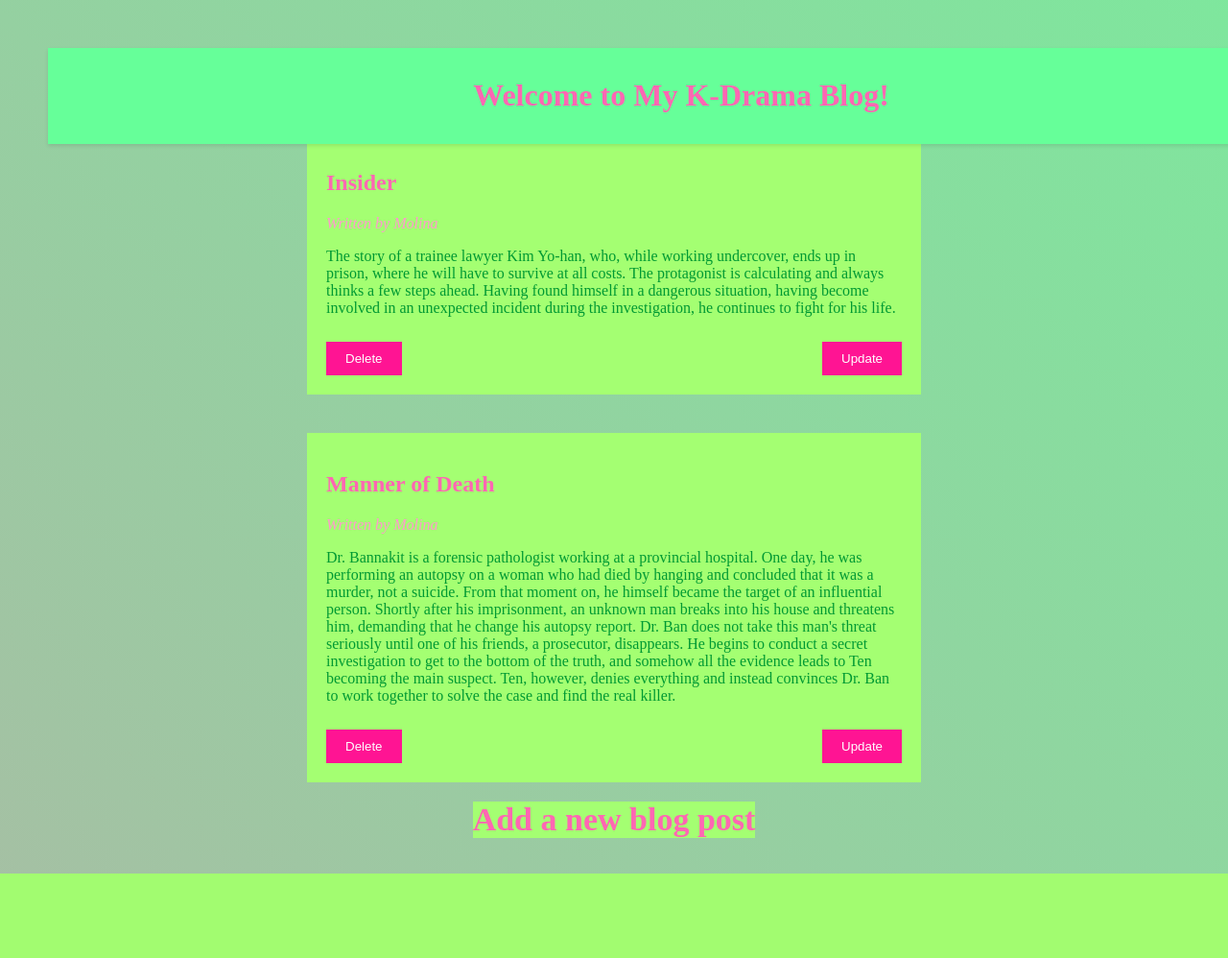
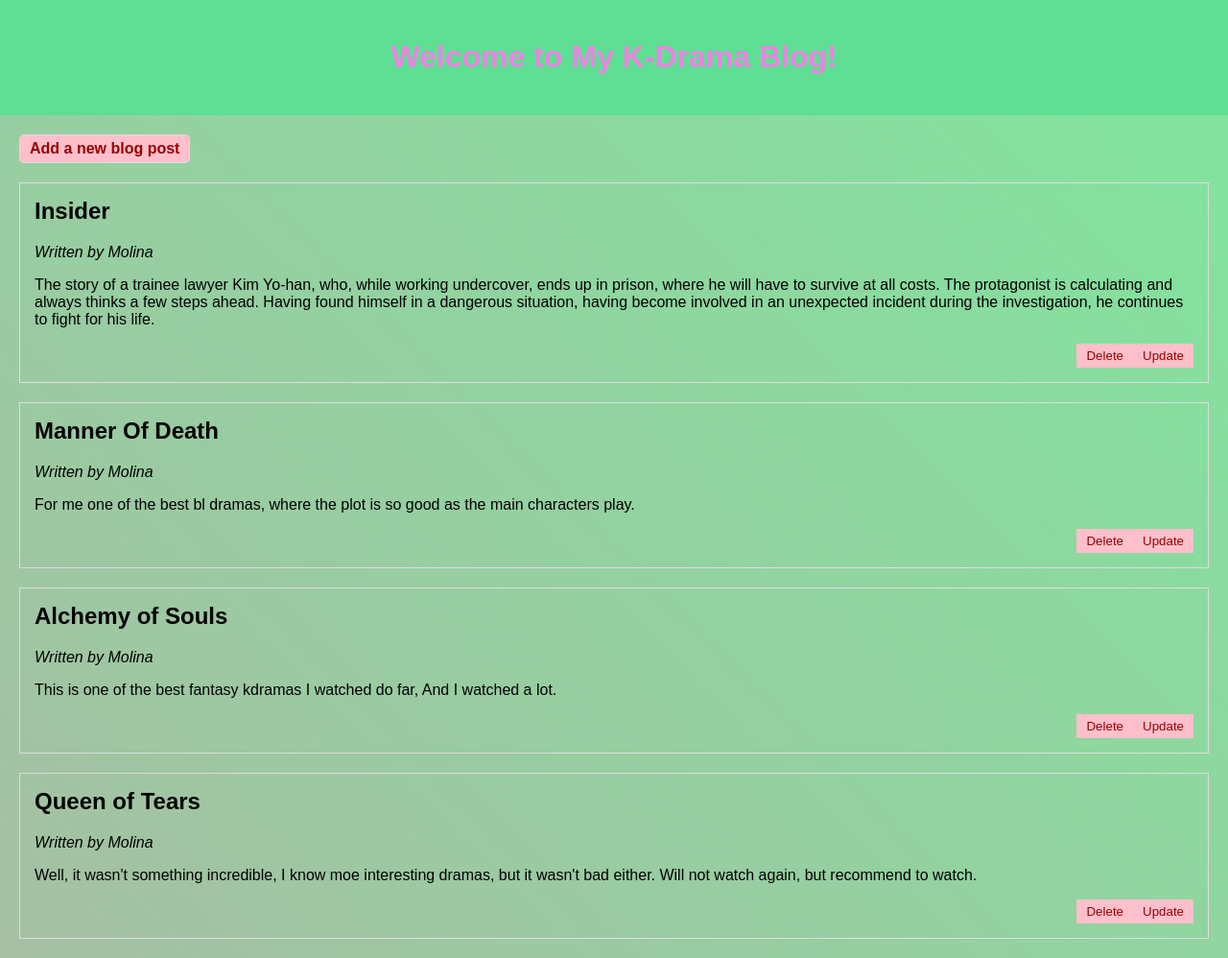
Before and after one commit to butterflyforkill/masterblog, a Flask app: page / in a window 1280 px wide. Shown: the whole page at 96% size. Before the commit the page ends 910 px from the top, so only its background shows below. Run offline with Flask 3, Linux system fonts and the light colour scheme.

Commit message:
Change main css, add requirements.txt

```diff
--- a/app.py
+++ b/app.py
@@ -2,16 +2,31 @@ from flask import Flask, render_template, request, redirect, url_for
 import json_parcer
 import uuid
 
+
 app = Flask(__name__)
-
 blog_posts = json_parcer.load_data('data.json')
 
 
 def generate_random_id():
+    """
+    Generate a random ID using UUID for the blog post.
+
+    Returns:
+    str: A randomly generated UUID to be used as the ID for the blog post.
+    """
     return str(uuid.uuid4())
 
 
 def delete_post_by_id(post_id):
+    """
+    Delete a blog post by its ID from the blog_posts list and update the JSON file.
+
+    Args:
+    post_id (str): The ID of the post to be deleted.
+
+    Returns:
+    bool: True if post is deleted successfully, False if post_id is not found in the list.
+    """
     for post in blog_posts:
         if post['id'] == post_id:
             blog_posts.remove(post)
@@ -21,6 +36,15 @@ def delete_post_by_id(post_id):
 
 
 def fetch_post_by_id(post_id):
+    """
+    Fetch a blog post by its ID from the blog_posts list.
+
+    Args:
+    post_id (str): The ID of the post to be fetched.
+
+    Returns:
+    dict or None: The blog post if found, None if the post_id is not found in the list.
+    """
     for post in blog_posts:
         if post['id'] == post_id:
             return post
@@ -28,11 +52,27 @@ def fetch_post_by_id(post_id):
 
 @app.route('/')
 def index():
+    """
+    Render the index.html template with the blog_posts and display it on the home page.
+    """
     return render_template('index.html', posts=blog_posts)
 
 
 @app.route('/add', methods=['GET', 'POST'])
 def add():
+    """
+    Add a new blog post to the blog_posts list and save it to the JSON file.
+
+    If the request method is POST:
+    - Get the title, author, and content from the form.
+    - Generate a random ID for the blog post.
+    - Append the new post to the blog_posts list.
+    - Save the updated blog posts to the JSON file.
+    - Redirect to the home page.
+
+    If the request method is GET:
+    - Render the add.html template for adding a new blog post.
+    """
     if request.method == 'POST':
         title = request.form.get('title')  # Get the title from the form
         author = request.form.get('author')  # Get the author from the form
@@ -47,6 +87,12 @@ def add():
 
 @app.route('/delete/<string:post_id>')
 def delete(post_id):
+    """
+    Delete a blog post by its ID and then redirect back to the home page.
+
+    Args:
+    post_id (str): The ID of the post to be deleted.
+    """
     # Find the blog post with the given id and remove it from the list
     # Redirect back to the home page
     if delete_post_by_id(post_id):
@@ -59,6 +105,20 @@ def delete(post_id):
 
 @app.route('/update/<string:post_id>', methods=['GET', 'POST'])
 def update(post_id):
+    """
+    Update a blog post in the blog_posts list and save it to the JSON file.
+
+    Args:
+    post_id (str): The ID of the post to be updated.
+
+    If the request method is POST:
+    - Update the title and content of the blog post.
+    - Save the updated blog posts to the JSON file.
+    - Redirect to the home page.
+
+    If the request method is GET:
+    - Render the update.html template with the current post details for updating the blog post.
+    """
     post = fetch_post_by_id(post_id)
     if post is None:
         # Post not found
--- a/data.json
+++ b/data.json
@@ -8,8 +8,20 @@
     },
     {
         "id": "44236f35-395f-409e-b4ea-329633f98b29",
-        "title": " Manner of Death",
+        "title": "Manner Of Death",
         "author": "Molina",
-        "content": "Dr. Bannakit is a forensic pathologist working at a provincial hospital. One day, he was performing an autopsy on a woman who had died by hanging and concluded that it was a murder, not a suicide. From that moment on, he himself became the target of an influential person. Shortly after his imprisonment, an unknown man breaks into his house and threatens him, demanding that he change his autopsy report. Dr. Ban does not take this man's threat seriously until one of his friends, a prosecutor, disappears. He begins to conduct a secret investigation to get to the bottom of the truth, and somehow all the evidence leads to Ten becoming the main suspect. Ten, however, denies everything and instead convinces Dr. Ban to work together to solve the case and find the real killer.\r\n"
+        "content": "For me one of the best bl dramas, where the plot is so good as the main characters play."
+    },
+    {
+        "id": "3fb4d023-fe20-4c8c-9ede-60474b8b926f",
+        "title": "Alchemy of Souls ",
+        "author": "Molina",
+        "content": "This is one of the best fantasy kdramas I watched do far, And I watched a lot."
+    },
+    {
+        "id": "84920c42-f904-4ca0-860a-3c128d721d79",
+        "title": "Queen of Tears",
+        "author": "Molina",
+        "content": "Well, it wasn't something incredible, I know moe interesting dramas, but it wasn't bad either.\r\nWill not watch again, but recommend to watch."
     }
 ]
--- /dev/null
+++ b/requirements.txt
@@ -0,0 +1 @@
+Flask==3.0.3
--- a/static/style.css
+++ b/static/style.css
@@ -1,14 +1,10 @@
 body {
-    display: flex;
-    justify-content: center;
-    align-items: center;
-    height: 100vh;
-    margin: 15px;
-    background: linear-gradient(45deg, #FF66B3, #66FF99);
-    background-size: 400% 400%;
-    animation: gradientBG 15s ease infinite;
-    flex-direction: column;
-    padding-top: 80px;
+  margin: 0;
+  padding: 0;
+  font-family: sans-serif;
+  background: linear-gradient(45deg, #FF66B3, #66FF99);
+  background-size: 400% 400%;
+  animation: gradientBG 15s ease infinite;
 }
 
 @keyframes gradientBG {
@@ -23,80 +19,66 @@ body {
   }
 }
 
-h1 {
-    text-align: center;
-    color: #ff66b3; /* pink color */
+.blog_name {
+  text-align: center;
+  background-color: #5fdf94; /* Light green background */
+  padding: 20px;
 }
 
-.blog_name {
-  background-color: #66FF99; /* green color */
-  padding: 50px;
-  margin: 50px;
-  width: 100%; /* Set width to 100% */
-  text-align: center; /* Center the text */
-  position: fixed;
-  top: 0;
-  left: 0;
-  right: 0;
-  width: 100%;
-  padding: 10px 20px;
-  box-shadow: 0 2px 4px rgba(0, 0, 0, 0.1); /* Optional: Add a subtle shadow for depth */
-  z-index: 1000; /* Ensure it's at the forefront */
+.blog_name h1 {
+  color: #eb83e2; /* Green text */
+}
+
+main {
+  background: #f0f0f0; /* Light green background */
+  animation: background-color-change 10s infinite alternate ease-in-out;
+}
+
+@keyframes background-color-change {
+  from { background-color: #f0f0f0; }
+  to { background-color: #ffc0cb; } /* Light pink background */
 }
 
 .post {
-    background-color: #a4ff72; /* green color */
-    padding: 20px;
-    margin: 20px 0;
-    width: 600px;
-    height: auto;
+  margin: 20px;
+  border: 1px solid #ddd;
+  padding: 15px;
 }
 
-h2 {
-    color: #ff66b3; /* pink color */
+.post h2 {
+  margin-top: 0; /* Remove default top margin */
 }
 
-p {
-    color: #009933; /* green color */
-}
-
-em {
-    color: #ff99cc; /* pink color */
-}
-
-a.add-link {
-  color: #ff66b3; /* Set the link color to pink */
-  text-decoration: none; /* Remove the underline */
-  font-weight: bold; /* Make the text bold */
-  font-size: 34px;
-  background-color: #a4ff72;
-
-}
-
-a.add-link:hover {
-  color: #009933; /* Set the link color to green on hover */
-  text-decoration: underline; /* Add underline on hover */
-}
-
-.buttons{
-  display: flex;
-  justify-content: space-between;
-  align-items:flex-start;
-  flex-direction: row;
+.buttons {
+  display: flex; /* Organize buttons horizontally */
+  justify-content: flex-end; /* Align buttons to the right */
+  margin-top: 10px;
 }
 
 .delete-button {
-  background-color: #ff1493; /* Pink color for the button */
-  color: #fff; /* White text color */
-  padding: 10px 20px; /* Padding for the button */
-  border: none; /* Remove the border */
-  cursor: pointer; /* Show pointer cursor on hover */
-  margin-top: 10px; /* Add margin to separate the button from the post content */
+  background-color: #FFC0CB; /* Light pink background */
+  color: #990000; /* Dark red text */
+  border: none;
+  padding: 5px 10px;
+  cursor: pointer;
 }
 
-/* Additional style for the form */
-.delete-form {
-  display: flex; /* Display the form as a flex container */
-  flex-direction: column; /* Place form items in a column */
-  align-items:flex-start; /* Center form items horizontally */
+.delete-button:hover {
+  background-color: #F08080; /* Pink on hover */
 }
+
+.add-link {
+  display: inline-block;
+  margin: 20px 0 0 20px;
+  padding: 5px 10px;
+  border: 1px solid #ddd;
+  border-radius: 5px;
+  background-color: #ffc0cb; /* Light pink background */
+  color: #990000; /* Dark red text */
+  text-decoration: none;
+  font-weight: bold;
+}
+
+.add-link:hover {
+  background-color: #F08080; /* Pink on hover */
+}
--- a/templates/add.html
+++ b/templates/add.html
@@ -4,7 +4,7 @@
     <meta charset="UTF-8">
     <meta name="viewport" content="width=device-width, initial-scale=1.0">
     <title>Add New Post</title>
-    <link rel="stylesheet" href="{{ url_for('static', filename='style_add_form.css') }}">
+    <link rel="stylesheet" href="{{ url_for('static', filename='style_form.css') }}">
 </head>
 <body>
     <h1>Add New Post</h1>
--- a/templates/index.html
+++ b/templates/index.html
@@ -9,6 +9,7 @@
 <body>
 
     <div class="blog_name"><h1>Welcome to My K-Drama Blog!</h1></div>
+    <a href="{{ url_for('add') }} " class="add-link">Add a new blog post</a>
 
     {% for post in posts %}
     <div class="post">
@@ -25,6 +26,6 @@
             </div>
     </div>
 {% endfor %}
-<a href="{{ url_for('add') }} " class="add-link">Add a new blog post</a>
+
 </body>
 </html>
--- a/templates/update.html
+++ b/templates/update.html
@@ -4,7 +4,7 @@
     <meta charset="UTF-8">
     <meta name="viewport" content="width=device-width, initial-scale=1.0">
     <title>Update Post</title>
-    <link rel="stylesheet" href="{{ url_for('static', filename='style_add_form.css') }}">
+    <link rel="stylesheet" href="{{ url_for('static', filename='style_form.css') }}">
 </head>
 <body>
     <h1>Update A Post</h1>
```
Also changed, not shown: static/style_form.css (renamed from static/style_add_form.css).
